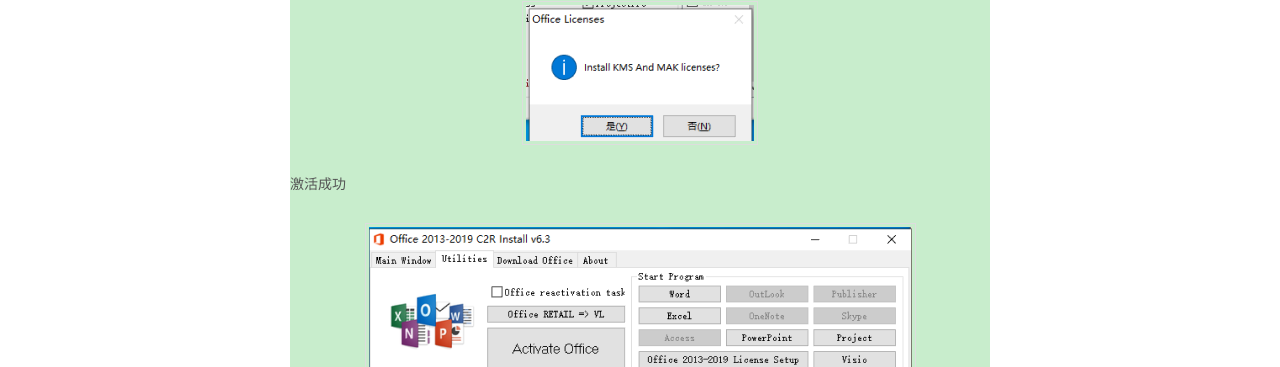
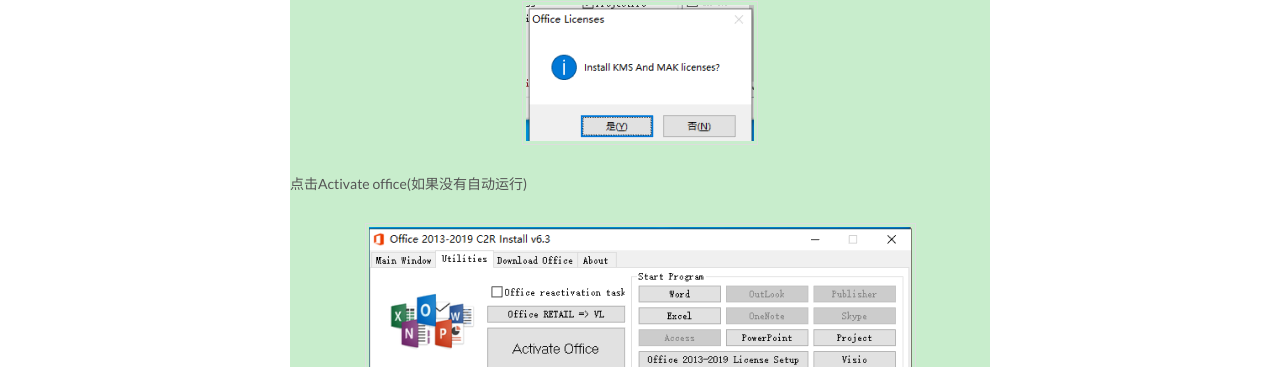
Before and after one commit to ONLYUNIVERSE/ONLYUNIVERSE.github.io, a Jekyll site: the page built from _posts/2019-11-19-office.md, in a window 1280 px wide. Shown: the part 3490-3857 px from the top of the page. Built offline with Jekyll 4.4.1, drawn with Linux system fonts in a browser that asks for light colours.

Commit message:
Update 2019-11-19-office.md

```diff
--- a/_posts/2019-11-19-office.md
+++ b/_posts/2019-11-19-office.md
@@ -42,6 +42,6 @@ tags:                               #标签
 
 ![](https://github.com/ONLYUNIVERSE/ONLYUNIVERSE.github.io/blob/master/Image/officeInstall.png?raw=true)
 
-激活成功
+点击Activate office(如果没有自动运行)
 
 ![](https://github.com/ONLYUNIVERSE/ONLYUNIVERSE.github.io/blob/master/Image/Officeinstall8.png?raw=true)
```
